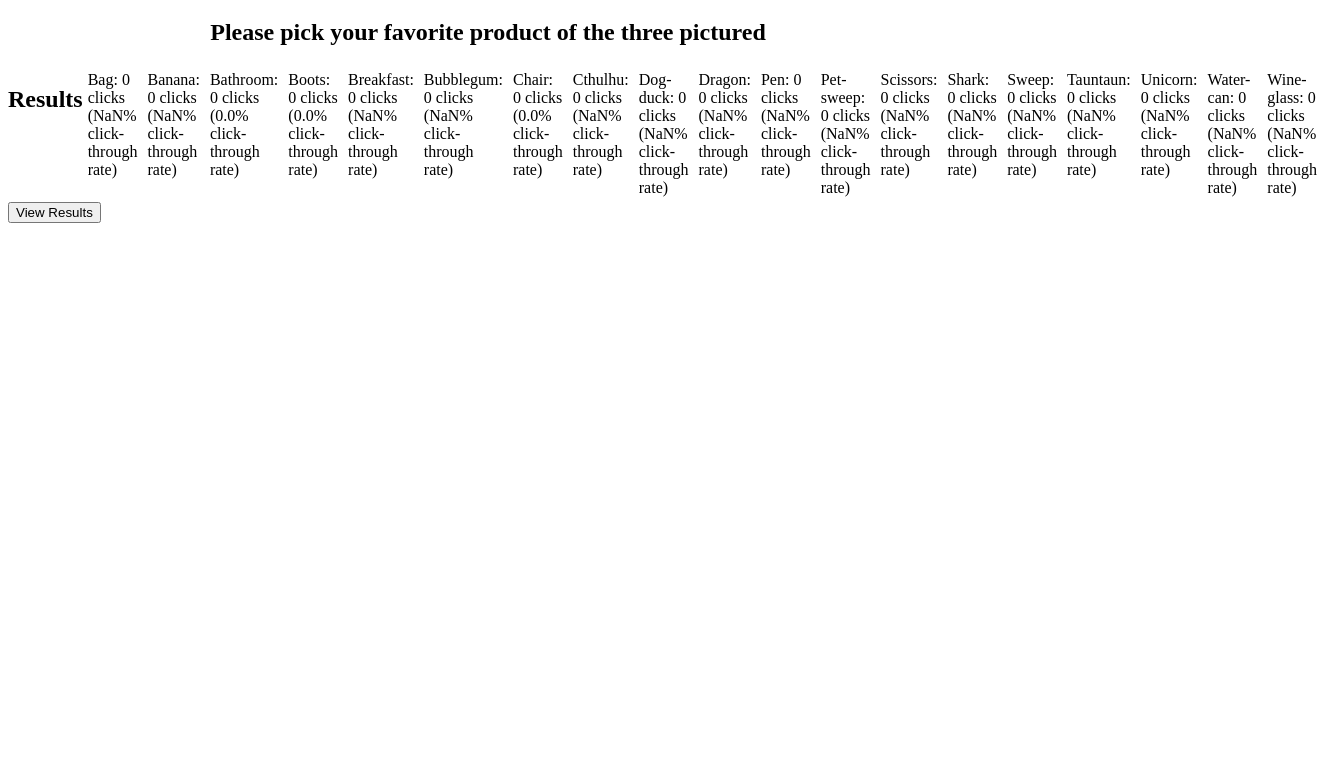
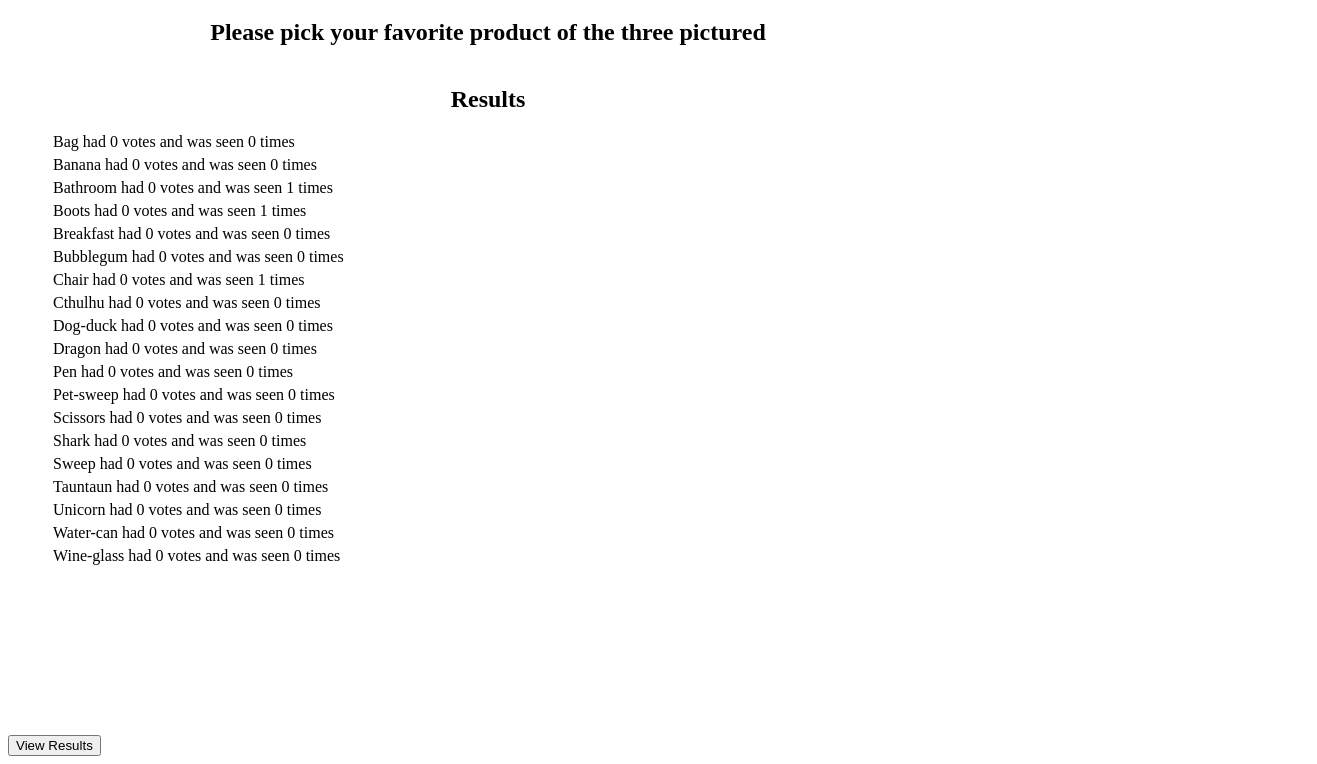
Before and after one commit to tbsharkey/odd-duck, a plain HTML site: page index.html in a window 1280 px wide. Both pictures are taken after a click on the button "View Results". Shown: the part 61-825 px from the top of the page, 1317 px wide, since content can reach past the window. Before the commit the page ends 800 px from the top, so only its background shows below. Drawn offline with nearby package versions, Linux system fonts and the light colour scheme.

Commit message:
Finished JS section

```diff
--- a/index.html
+++ b/index.html
@@ -24,7 +24,7 @@
         <img src="" alt="Product 3" id="image3">
       </div>
     </section>
-    <section id="results" style="display:none;">
+    <section id="results">
       <h2>Results</h2>
       <ul id="results-list">
 
--- a/js/app.js
+++ b/js/app.js
@@ -113,18 +113,20 @@ function displayResults() {
   products.sort((a, b) => (a.timesClicked / a.timesShown) > (b.timesClicked / b.timesShown) ? -1 : 1);
 
   productDisplay.innerHTML = '';
-  const heading = document.createElement('h2');
 
-  heading.textContent = 'Results';
-  productDisplay.appendChild(heading);
+  let resultList = document.getElementById("results-list")
+  // const heading = document.createElement('h2');
+
+  // heading.textContent = 'Results';
+  // productDisplay.appendChild(heading);
 
   for (let i = 0; i < products.length; i++) {
 
     const product = products[i];
     const listItem = document.createElement('li');
-
-    listItem.textContent = `${product.name}: ${product.timesClicked} clicks (${((product.timesClicked / product.timesShown) * 100).toFixed(1)}% click-through rate)`;
-    productDisplay.appendChild(listItem);
+    // banana had 3 votes, and was seen 5 times.
+    listItem.textContent = `${product.name} had ${product.timesClicked} votes and was seen ${product.timesShown} times`;
+    resultList.appendChild(listItem)
 
   }
 }
```
